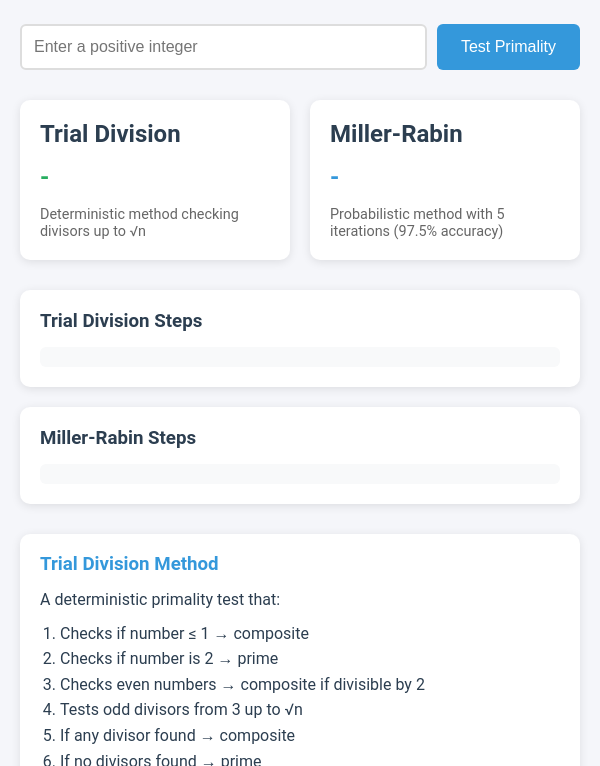
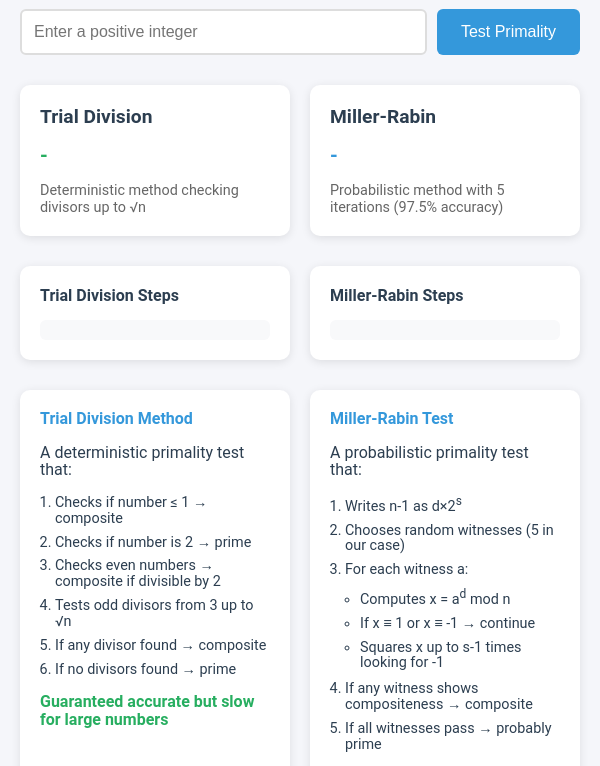
Before and after one commit to AmarnathCJD/PrimalityChecker, a plain HTML site: page index.html in a window 600 px wide. Shown: the part 95-861 px from the top of the page. Drawn offline with Linux system fonts and the light colour scheme.

Commit message:
Update index.html
make it mobile responsive

```diff
--- a/index.html
+++ b/index.html
@@ -43,25 +43,31 @@
             color: var(--primary-color);
             text-align: center;
             margin-bottom: 40px;
+            font-size: 2rem;
         }
 
         .input-group {
             display: flex;
+            flex-direction: column;
             gap: 10px;
             margin-bottom: 30px;
         }
 
         input {
-            flex: 1;
+            width: 100%;
             padding: 12px;
             border: 2px solid #ddd;
             border-radius: 6px;
             font-size: 16px;
             background: var(--card-bg);
             color: var(--primary-color);
+            box-sizing: border-box;
+            /* Ensures padding doesn't affect width */
         }
 
         button {
+            width: 100%;
+            /* Full width on small screens */
             padding: 12px 24px;
             background-color: var(--secondary-color);
             color: white;
@@ -78,7 +84,7 @@
 
         .results {
             display: grid;
-            grid-template-columns: 1fr 1fr;
+            grid-template-columns: 1fr;
             gap: 20px;
         }
 
@@ -92,6 +98,7 @@
         .card h2 {
             margin: 0 0 15px 0;
             color: var(--primary-color);
+            font-size: 1.5rem;
         }
 
         .result {
@@ -129,6 +136,7 @@
         .visualization-card h3 {
             margin: 0 0 15px 0;
             color: var(--primary-color);
+            font-size: 1.2rem;
         }
 
         .steps {
@@ -138,6 +146,7 @@
             background: #f8f9fa;
             border-radius: 6px;
             font-family: monospace;
+            font-size: 0.9rem;
         }
 
         .step-item {
@@ -201,6 +210,7 @@
         .explanation-card h3 {
             color: var(--secondary-color);
             margin: 0 0 15px 0;
+            font-size: 1.2rem;
         }
 
         .explanation-card ol,
@@ -217,6 +227,67 @@
             color: var(--success-color);
             display: block;
             margin-top: 15px;
+        }
+
+        @media (min-width: 600px) {
+            .input-group {
+                flex-direction: row;
+            }
+
+            input {
+                flex: 1;
+            }
+
+            button {
+                width: auto;
+            }
+
+            .results {
+                grid-template-columns: 1fr 1fr;
+            }
+
+            .visualizations {
+                grid-template-columns: 1fr 1fr;
+            }
+
+            .explanations {
+                grid-template-columns: 1fr 1fr;
+            }
+        }
+
+        @media (max-width: 600px) {
+            h1 {
+                font-size: 1.5rem;
+            }
+
+            .card h2 {
+                font-size: 1.2rem;
+            }
+
+            .result {
+                font-size: 20px;
+            }
+
+            .visualization-card h3 {
+                font-size: 1rem;
+            }
+
+            .steps {
+                font-size: 0.8rem;
+            }
+
+            .explanation-card h3 {
+                font-size: 1rem;
+            }
+
+            .explanation-card ol,
+            .explanation-card ul {
+                padding-left: 15px;
+            }
+
+            .explanation-card li {
+                font-size: 0.9rem;
+            }
         }
     </style>
 </head>
```
